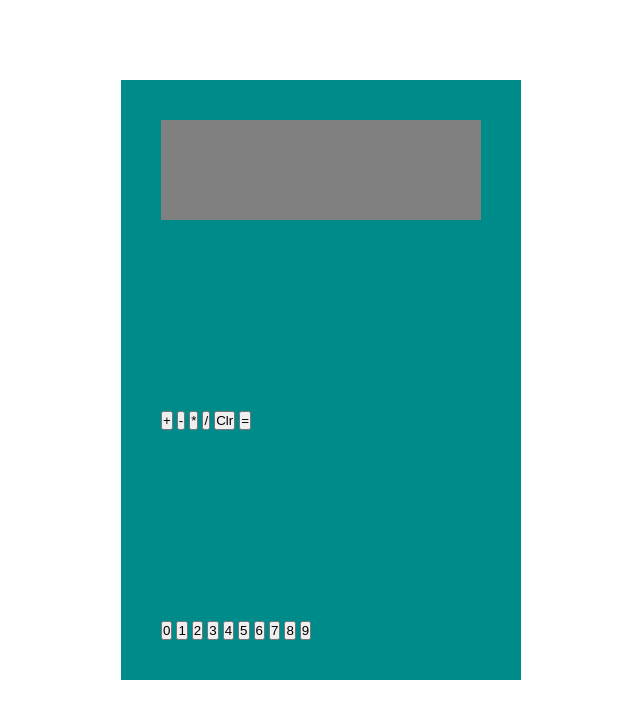
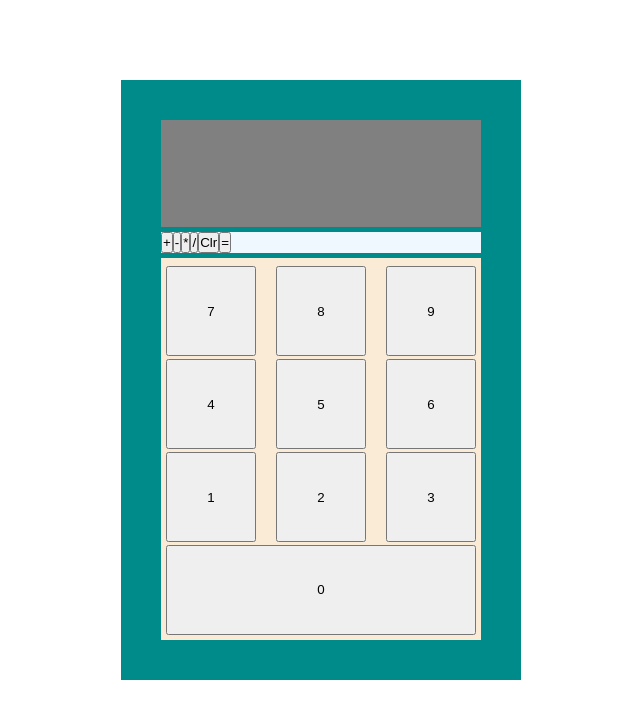
Before and after one commit to Winderator/odin-calculator, a plain HTML site: page index.html in a window 1280 px wide. Shown: the whole page, without its empty margins (319-959 px from the left). Drawn offline with Linux system fonts and the light colour scheme.

Commit message:
Style numpad

```diff
--- a/index.html
+++ b/index.html
@@ -21,7 +21,7 @@
             <button id="equals">=</button>
         </div>
         <div id="numpad">
-            <button class="number">0</button>
+            <button id = "zero" class="number">0</button>
             <button class="number">1</button>
             <button class="number">2</button>
             <button class="number">3</button>
--- a/styles.css
+++ b/styles.css
@@ -14,6 +14,7 @@
 
     margin: 80px auto;
     padding: 40px;
+    gap: 5px;
 }
 
 #display {
@@ -25,4 +26,31 @@
     align-items: center;
     justify-content: flex-end;
     padding: 0 10px;
+    flex-grow: 3;
 }
+
+#functions {
+    background-color: aliceblue;
+    display:flex;
+    flex-grow: 1;
+}
+
+#numpad {
+    background-color: antiquewhite;
+    display: flex;
+    justify-content: space-between;
+    flex-direction: row;
+    flex-wrap: wrap-reverse;
+    flex-grow: 5;
+
+    padding: 5px;
+}
+
+.number {
+    width: 90px;
+    height: 90px;
+}
+
+#zero {
+    width: 320px;
+}
```
